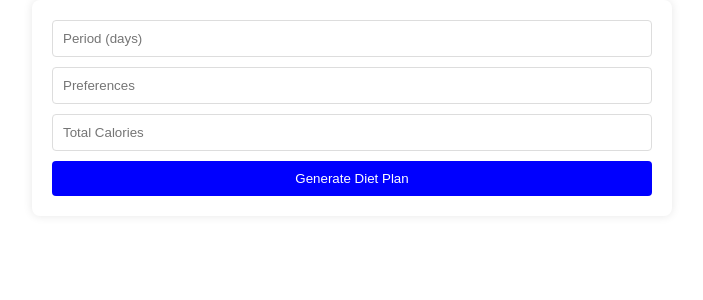
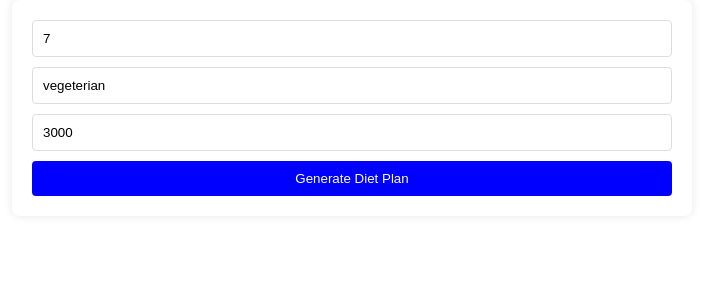
Before and after one commit to elab-development/internet-tehnologije-projekat-gptnutricionista_2018_0084, a React (Create React App) app in the folder reactapp/: page / in a window 1280 px wide. Shown: the top 300 px of the page, without its empty margins (288-991 px from the left). Built offline with nearby package versions, Linux system fonts and the light colour scheme.

Commit message:
kreirana reusable komponenta

```diff
--- a/reactapp/src/App.css
+++ b/reactapp/src/App.css
@@ -1,10 +1,11 @@
 .diet-plan-generator {
   width: 100%;
-  max-width: 600px;
+  max-width: 80vh;
   margin: 0 auto;
   padding: 20px;
   box-shadow: 0 0 10px rgba(0, 0, 0, 0.1);
   border-radius: 8px;
+  overflow: hidden; /* Dodato da se sadržaj ne proteže izvan diva */
 }
 
 .diet-plan-generator form {
@@ -33,4 +34,16 @@
   background-color: #f5f5f5;
   padding: 20px;
   border-radius: 8px;
+  overflow: auto;
 }
+
+.diet-plan p {
+  margin: 5px 0;
+  line-height: 1.4;
+  overflow-wrap: break-word;
+}
+
+.diet-plan p:first-child {
+  font-weight: bold;
+  color: #333;
+}
--- a/reactapp/src/komponente/gpt/DietPlanGenerator.jsx
+++ b/reactapp/src/komponente/gpt/DietPlanGenerator.jsx
@@ -1,24 +1,32 @@
 import React, { useState } from 'react';
 import axios from 'axios';
+import InputField from './InputField';
 
 const DietPlanGenerator = () => {
     const [formData, setFormData] = useState({
         user_id: '1',  //kreiracemo ovo uvek za usera sa idijem 1, kasnije za seminarski rad cemo prepraviti da ovo bude id ulogovanog usera
-        period: '',
-        preferences: '',
-        total_calories: ''
+        period: '7',
+        preferences: 'vegeterian',
+        total_calories: '3000'
     });
     const [dietPlan, setDietPlan] = useState(null);
 
     const handleChange = (e) => {
         setFormData({ ...formData, [e.target.name]: e.target.value });
     }
-
+    const formatDietPlan = (plan) => {
+        return plan.split('\n').map((line, index) => {
+            if (line) {
+                return <p key={index}>{line}</p>;
+            }
+            return null;
+        });
+    }
     const handleSubmit = async (e) => {
         e.preventDefault();
         try {
             const response = await axios.post('http://127.0.0.1:8000/api/dietPlans/kreirajPlanGPT', formData);
-            setDietPlan(response.data.choices[0].message.content);
+            setDietPlan(formatDietPlan(response.data.choices[0].message.content));
         } catch (error) {
             console.error('There was an error generating the diet plan', error);
         }
@@ -27,22 +35,19 @@ const DietPlanGenerator = () => {
     return (
         <div className="diet-plan-generator">
             <form onSubmit={handleSubmit}>
-                <input
-                    type="number"
+            <InputField
                 name="period"
                 placeholder="Period (days)"
                 value={formData.period}
                 onChange={handleChange}
                 />
-                <input
-                    type="text"
+                <InputField
                 name="preferences"
                 placeholder="Preferences"
                 value={formData.preferences}
                 onChange={handleChange}
                 />
-                <input
-                    type="number"
+                <InputField
                 name="total_calories"
                 placeholder="Total Calories"
                 value={formData.total_calories}
@@ -53,7 +58,7 @@ const DietPlanGenerator = () => {
 
             {dietPlan && (
                 <div className="diet-plan">
-                    <pre>{JSON.stringify(dietPlan, null, 2)}</pre>
+                    <pre> {dietPlan} </pre>
                 </div>
             )}
         </div>
--- /dev/null
+++ b/reactapp/src/komponente/gpt/InputField.jsx
@@ -0,0 +1,15 @@
+import React from 'react';
+
+const InputField = ({ name, placeholder, value, onChange }) => {
+  return (
+    <input
+      type="text"
+      name={name}
+      placeholder={placeholder}
+      value={value}
+      onChange={onChange}
+    />
+  );
+};
+
+export default InputField;
```
Lines whose indentation alone changed are shown as unchanged.
